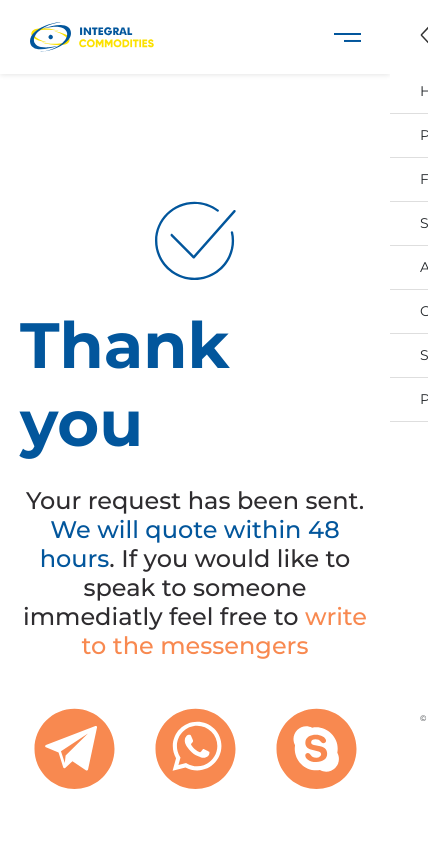
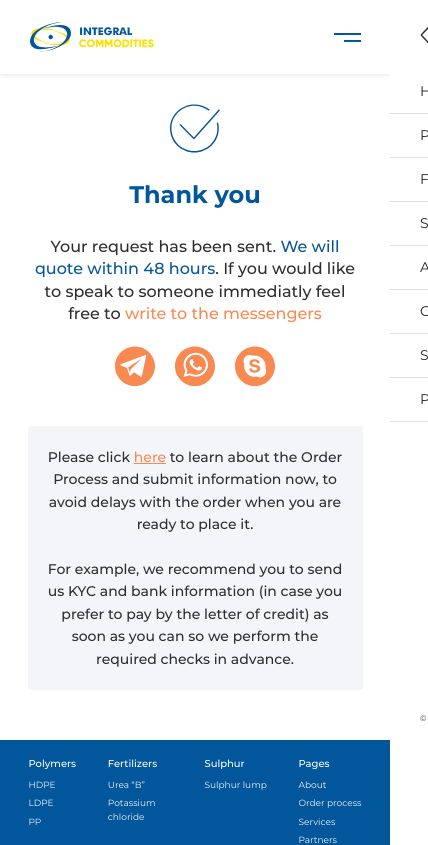
Before and after one commit to kobtsev-m/Integral-Commodities, a Next.js app: page /success-offer in a window 390 px wide. Shown: the top 845 px of the page, 428 px wide, since content can reach past the window. Built offline with nearby package versions, Linux system fonts and the light colour scheme.

Commit message:
feat: adapt "thank u" page

```diff
--- a/components/success-offer/success-offer-header/success-offer-header.module.css
+++ b/components/success-offer/success-offer-header/success-offer-header.module.css
@@ -19,3 +19,18 @@
   font-weight: 700;
   color: var(--p-blue);
 }
+
+@media screen and (max-width: 768px) {
+  .thanksHeader__checkImg {
+    flex: initial;
+    width: 50px;
+  }
+
+  .thanksHeader__text {
+    margin: 25px 0 0;
+    padding: 0;
+
+    font-size: 24px;
+    line-height: 1.4;
+  }
+}
--- a/components/success-offer/success-offer-info/success-offer-info.module.css
+++ b/components/success-offer/success-offer-info/success-offer-info.module.css
@@ -24,3 +24,15 @@
   color: var(--p-orange-accent);
   text-decoration: underline;
 }
+
+@media screen and (max-width: 768px) {
+  .thanksInfo {
+    margin-top: 40px;
+    padding: 20px;
+  }
+
+  .thanksInfo__text {
+    font-size: 14px;
+    line-height: 1.6;
+  }
+}
--- a/components/success-offer/success-offer-messengers/success-offer-messengers.module.css
+++ b/components/success-offer/success-offer-messengers/success-offer-messengers.module.css
@@ -49,3 +49,24 @@
   width: 81px;
   height: 81px;
 }
+
+@media screen and (max-width: 768px) {
+  .thanksMessengers__text {
+    max-width: 375px;
+    font-size: 16px;
+    line-height: 1.4;
+  }
+
+  .thanksMessengersList {
+    margin: 20px 0 0;
+  }
+
+  .thanksMessengersItem:not(:last-child) {
+    margin-right: 20px;
+  }
+
+  .thanksMessengersItem__img {
+    width: 40px;
+    height: auto;
+  }
+}
--- a/components/success-offer/success-offer.module.css
+++ b/components/success-offer/success-offer.module.css
@@ -5,3 +5,13 @@
   margin: 127px auto 190px;
   padding: 0 20px;
 }
+
+@media screen and (max-width: 768px) {
+  .thanksContainer {
+    width: 100%;
+    max-width: 375px;
+
+    margin: 30px auto 50px;
+    padding: 0 20px;
+  }
+}
```
